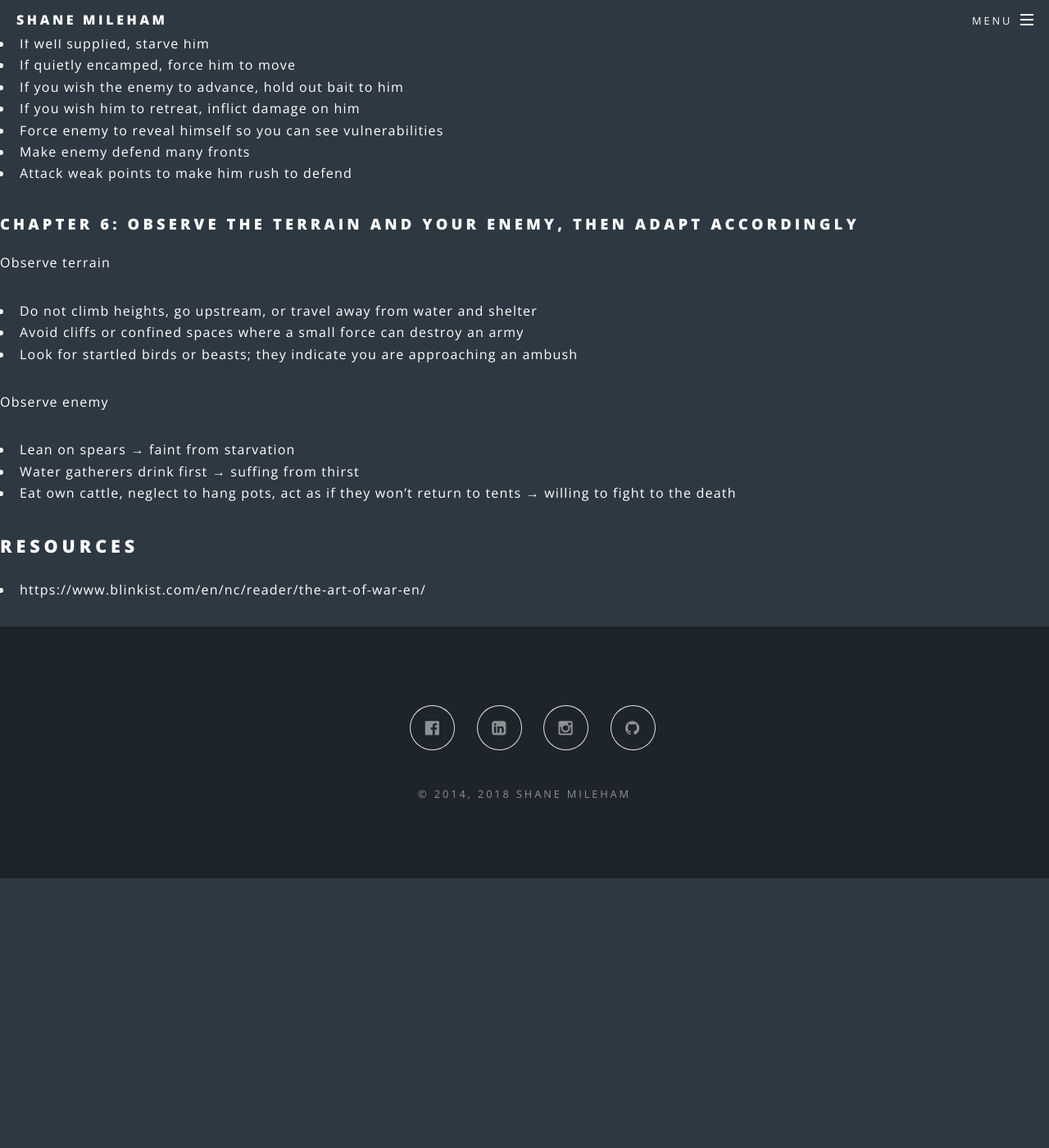
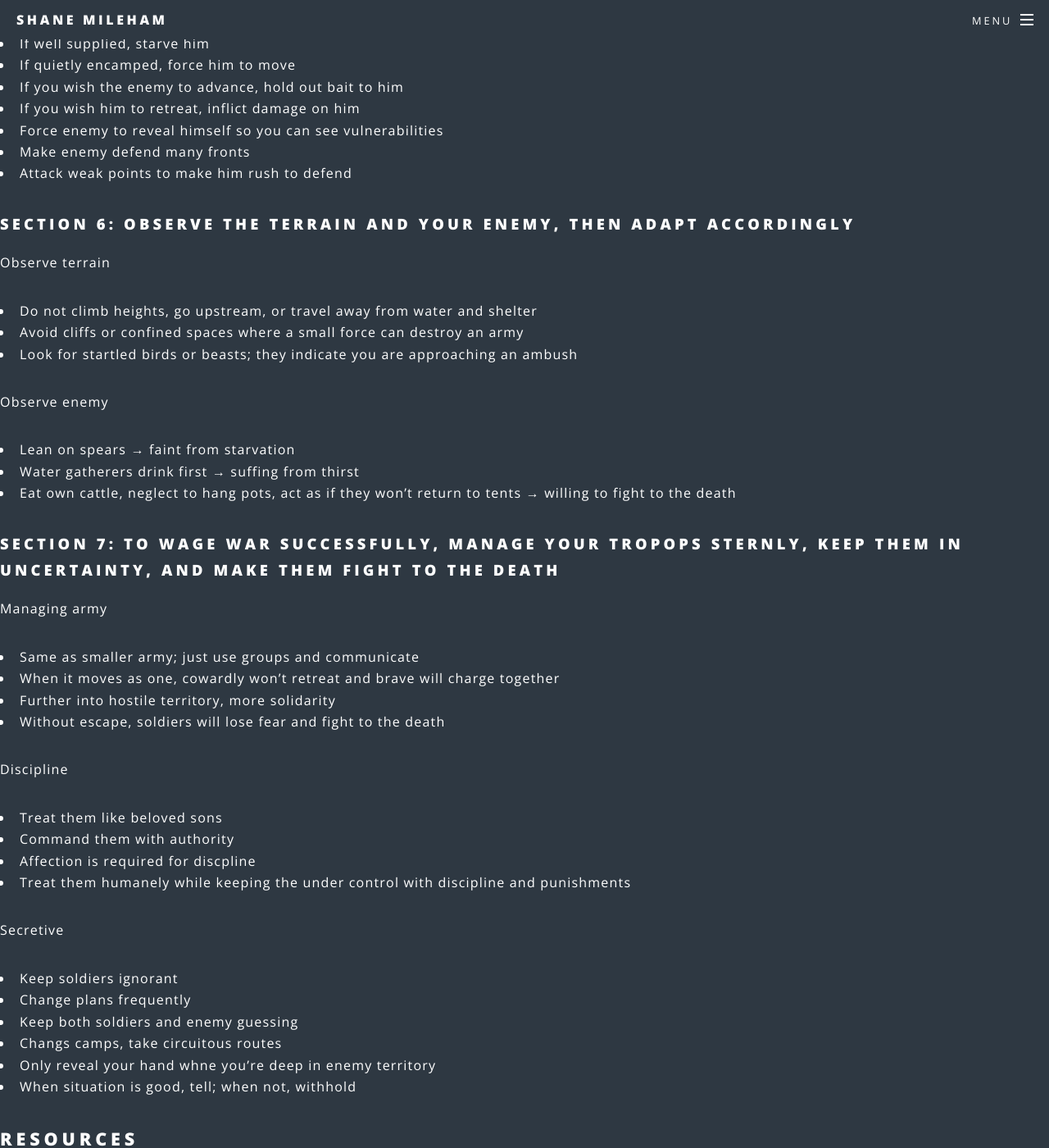
Before and after one commit to shanemileham/shanemileham.github.io, a Jekyll site: the page built from _kb/books/sun-tzu--the-art-of-war.md, in a window 1280 px wide and 1400 px high, scrolled down 2545 px. Shown: the whole window at 82% size. Built offline with Jekyll 4.4.1, drawn with Linux system fonts in a browser that asks for light colours; comment, search, counter and statistics services are not loaded; before the commit the page ends 3616 px from its top, so only the background shows below that; some of the changed text lies outside the part shown.

Commit message:
Update sun-tzu--the-art-of-war.md

```diff
--- a/_kb/books/sun-tzu--the-art-of-war.md
+++ b/_kb/books/sun-tzu--the-art-of-war.md
@@ -4,7 +4,7 @@ title: Sun Tzu - The Art of War
 
 ## Notes
 
-### Chapter 1: Planning, calculating, and comparing armies leads to war
+### Section 1: Planning, calculating, and comparing armies leads to war
 - Compare armies
   - Obedience (to the death)
   - More capable general
@@ -15,7 +15,7 @@ title: Sun Tzu - The Art of War
   - Consistency in rewards/punishments for discipline
 - Make meticulous plans
 
-### Chapter 2: Secure yourself against defeat, and wait for an opportunity for victory
+### Section 2: Secure yourself against defeat, and wait for an opportunity for victory
 Five rules for victory
 1. You must know when to fight and when not to fight
 2. You must know how to deal with forces both inferior and superior to your own
@@ -36,7 +36,7 @@ Avoid
 - Traps from your enemy
 - Leading your army into places where your supplies cannot reach you or you do not know the terrain or your allies well
 
-### Chapter 3: Warfare is only successful if sovereigns and generals do not cause their own defeat
+### Section 3: Warfare is only successful if sovereigns and generals do not cause their own defeat
 Generals are commanded by sovereigns. A mistake by either can cause defeat.
 
 Sovereign Mistakes
@@ -58,7 +58,7 @@ General is also responsible if
 5. Indecisive - General is weak and indecisive
 6. Unknown - Unable to estimate an enemy's strength and hurls an inferior force against a superior one
 
-### Chapter 4: Conserve your resources through strategems, foraging, and espionage
+### Section 4: Conserve your resources through strategems, foraging, and espionage
 - Maintaining an army is expensive
 - Aim for quick and decisive victories
 - Avoid besieging walled cities (prep, impatient generals, ...)
@@ -69,7 +69,7 @@ General is also responsible if
 - Maintain intimate relations with spies adn reward them well (high ROI)
 - If you build a strategem around a secret from a spy, kill spy and other people so strategem maintains power
 
-### Chapter 5: Deceive your enemy and impose your will on him
+### Section 5: Deceive your enemy and impose your will on him
 Deceive
 - Mask strength with weakness
 - Mask courage with timidity
@@ -87,7 +87,7 @@ Impose will
 - Make enemy defend many fronts
 - Attack weak points to make him rush to defend
 
-### Chapter 6: Observe the terrain and your enemy, then adapt accordingly
+### Section 6: Observe the terrain and your enemy, then adapt accordingly
 Observe terrain
 - Do not climb heights, go upstream, or travel away from water and shelter
 - Avoid cliffs or confined spaces where a small force can destroy an army
@@ -98,6 +98,27 @@ Observe enemy
 - Water gatherers drink first → suffing from thirst
 - Eat own cattle, neglect to hang pots, act as if they won't return to tents → willing to fight to the death
 
+### Section 7: To wage war successfully, manage your tropops sternly, keep them in uncertainty, and make them fight to the death
+Managing army
+- Same as smaller army; just use groups and communicate
+- When it moves as one, cowardly won't retreat and brave will charge together
+- Further into hostile territory, more solidarity
+- Without escape, soldiers will lose fear and fight to the death
+
+Discipline
+- Treat them like beloved sons
+- Command them with authority
+- Affection is required for discpline
+- Treat them humanely while keeping the under control with discipline and punishments
+
+Secretive
+- Keep soldiers ignorant
+- Change plans frequently
+- Keep both soldiers and enemy guessing
+- Changs camps, take circuitous routes
+- Only reveal your hand whne you're deep in enemy territory
+- When situation is good, tell; when not, withhold
+
 
 ## Resources
 - https://www.blinkist.com/en/nc/reader/the-art-of-war-en/
```
